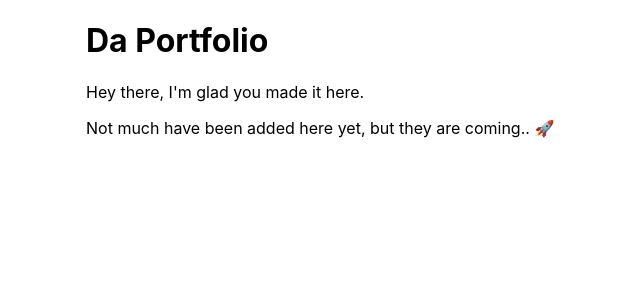
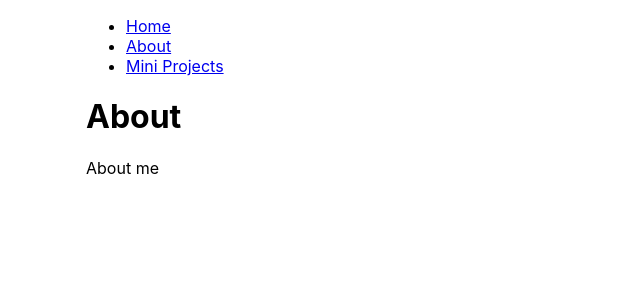
Before and after one commit to darah3ng/daportfolio, a React (Create React App) app: page /about in a window 1280 px wide. Shown: the top 300 px of the page, without its empty margins (74-714 px from the left). Built offline with nearby package versions, Linux system fonts and the light colour scheme.

Commit message:
feat: add basic routing pages

```diff
--- a/package.json
+++ b/package.json
@@ -8,6 +8,7 @@
     "@testing-library/user-event": "^12.1.10",
     "react": "^17.0.1",
     "react-dom": "^17.0.1",
+    "react-router-dom": "^5.2.0",
     "react-scripts": "4.0.1",
     "web-vitals": "^0.2.4"
   },
@@ -36,6 +37,8 @@
     ]
   },
   "devDependencies": {
+    "@types/react": "^17.0.0",
+    "@types/react-dom": "^17.0.0",
     "@typescript-eslint/eslint-plugin": "^4.0.0",
     "@typescript-eslint/parser": "^4.0.0",
     "babel-eslint": "^10.0.0",
--- a/src/App.js
+++ b/src/App.js
@@ -1,12 +1,33 @@
-import Homepage from './view/screens/homepage';
+import React from 'react';
+import {
+  BrowserRouter as Router,
+  Switch,
+  Route,
+  Link
+} from 'react-router-dom';
+import Homepage from './view/screens/home';
+import AboutPage from './view/screens/about';
+import MiniProjectsPage from './view/screens/miniprojects';
 
 function App () {
   return (
-    <Homepage>
-      <h1>Da Portfolio</h1>
-      <p>Hey there, I'm glad you made it here.</p>
-      <p>Not much have been added here yet, but they are coming.. 🚀</p>
-    </Homepage>
+    <Router>
+      <div>
+        <nav>
+          <ul>
+            <li><Link to="/">Home</Link></li>
+            <li><Link to="/about">About</Link></li>
+            <li><Link to="/miniprojects">Mini Projects</Link></li>
+          </ul>
+        </nav>
+
+        <Switch>
+          <Route exact path="/" component={Homepage} />
+          <Route path="/about" component={AboutPage} />
+          <Route path="/miniprojects" component={MiniProjectsPage} />
+        </Switch>
+      </div>
+  </Router>
   );
 }
 
--- /dev/null
+++ b/src/view/screens/about.tsx
@@ -0,0 +1,10 @@
+function AboutPage () {
+  return (
+    <div>
+      <h1>About</h1>
+      <p>About me</p>
+    </div>
+  );
+};
+
+export default AboutPage;
--- /dev/null
+++ b/src/view/screens/home.tsx
@@ -0,0 +1,11 @@
+function HomePage ({ children }) {
+  return (
+    <div>
+      <h1>Da Portfolio</h1>
+      <p>Hey there, I'm glad you made it here.</p>
+      <p>Not much have been added here yet, but they are coming.. 🚀</p>
+    </div>
+  );
+};
+
+export default HomePage;
--- a/src/view/screens/homepage.tsx
+++ /dev/null
@@ -1,9 +0,0 @@
-import React from 'react';
-
-function Homepage ({ children }) {
-  return (
-    <div>{children}</div>
-  );
-};
-
-export default Homepage;
--- /dev/null
+++ b/src/view/screens/miniprojects.tsx
@@ -0,0 +1,10 @@
+function MiniProjectsPage () {
+  return (
+    <div>
+      <h1>Mini Projects</h1>
+      <p>Some of the mini projects</p>
+    </div>
+  );
+};
+
+export default MiniProjectsPage;
```
Also changed, not shown: .eslintrc.json, 1 other file (tests, documents, lock files or other folders).
